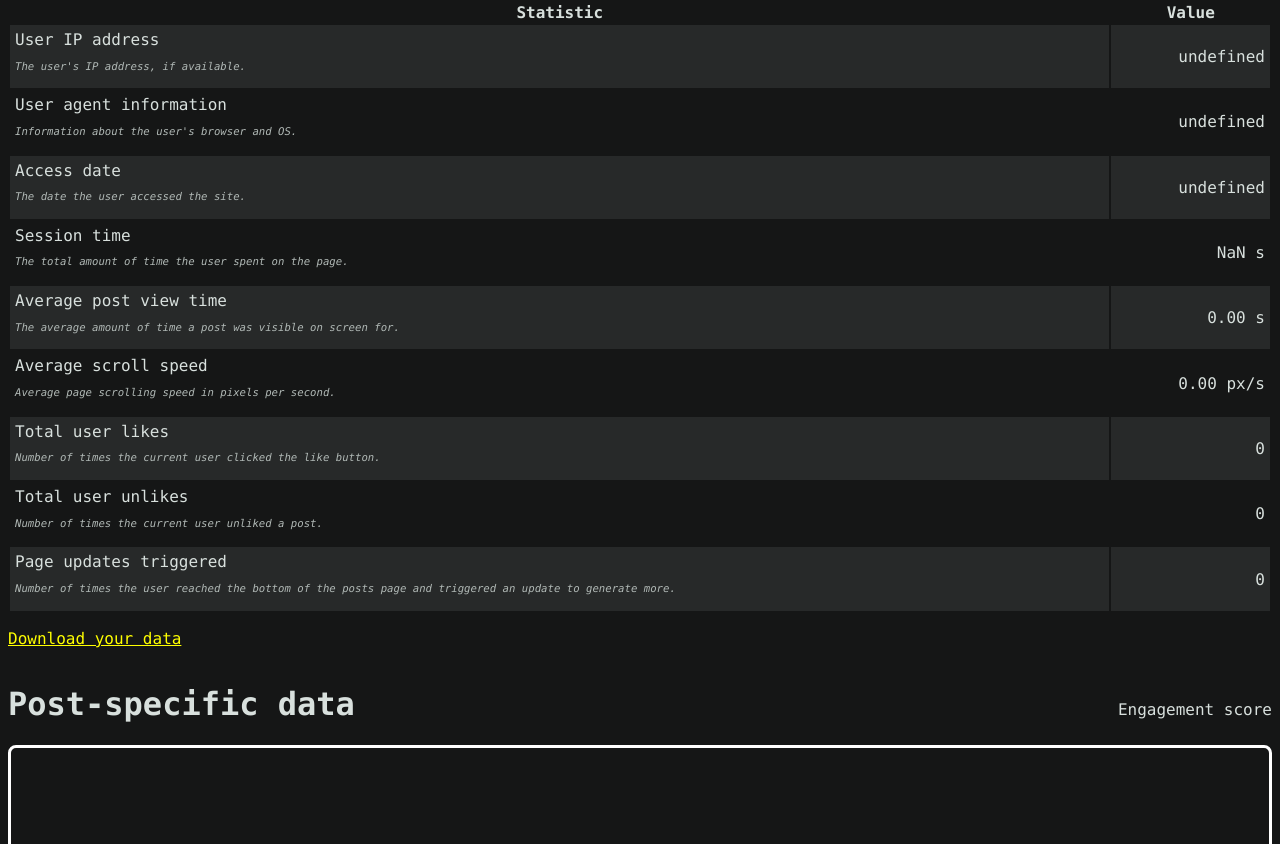
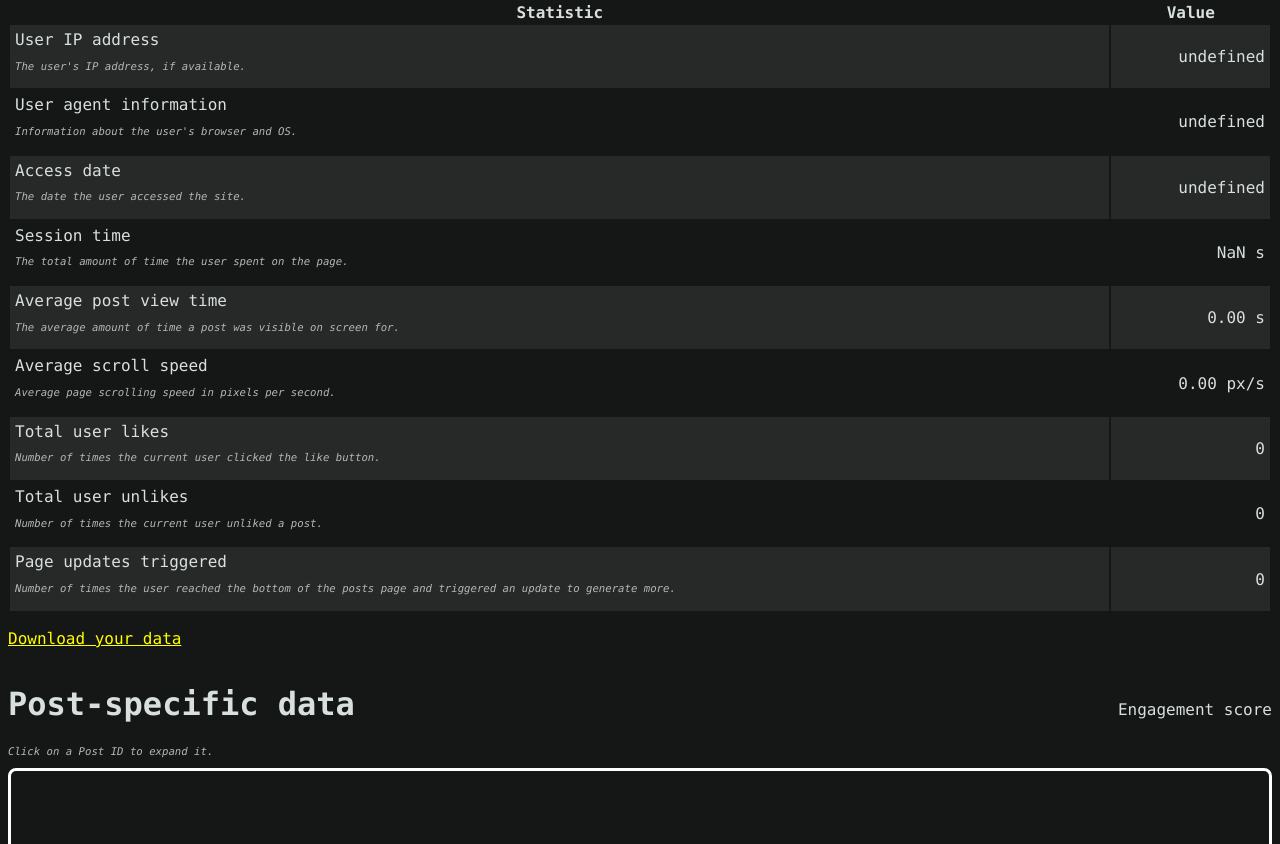
Before and after one commit to duke-soft/duke-soft.github.io, a plain HTML site: page AOK/analytics/index.html in a window 1280 px wide. Shown: the part 108-952 px from the top of the page. Drawn offline with Linux system fonts and the light colour scheme.

Commit message:
update AOK

```diff
--- a/AOK/analytics/index.html
+++ b/AOK/analytics/index.html
@@ -82,6 +82,7 @@
             <h1>Post-specific data</h1>
             <p style="margin-left: auto;">Engagement score</p>
         </div>
+        <p id="desc" style="margin-top: 0px;">Click on a Post ID to expand it.</p>
         <div id="post-data-container">
 
         </div>
```
